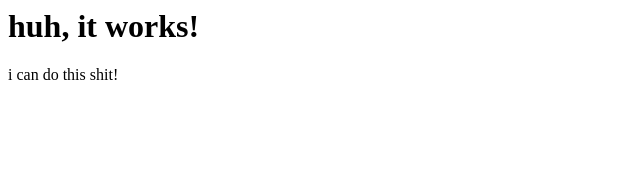
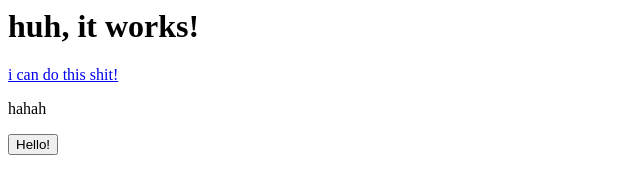
Before and after one commit to karthik20066002/portfolio-website, a plain HTML site: page index.html in a window 1280 px wide. Shown: the whole page, without its empty margins (0-640 px from the left). Drawn offline with Linux system fonts and the light colour scheme.

Commit message:
starting css

```diff
--- a/index.html
+++ b/index.html
@@ -1,4 +1,18 @@
-<head></head>
-<title>"is this thing on?"</title>
-<h1>huh, it works!</h1>
-<a>i can do this shit!</a>
+<head>
+
+</head>
+<title>
+    "is this thing on?"
+</title>
+<h1>
+    huh, it works!
+</h1>
+<a href="https://www.youtube.com">
+    i can do this shit!
+</a>
+<p>
+  hahah
+</p>
+<button>
+  Hello!
+</button>
```
Also changed, not shown: styles.css (added).
